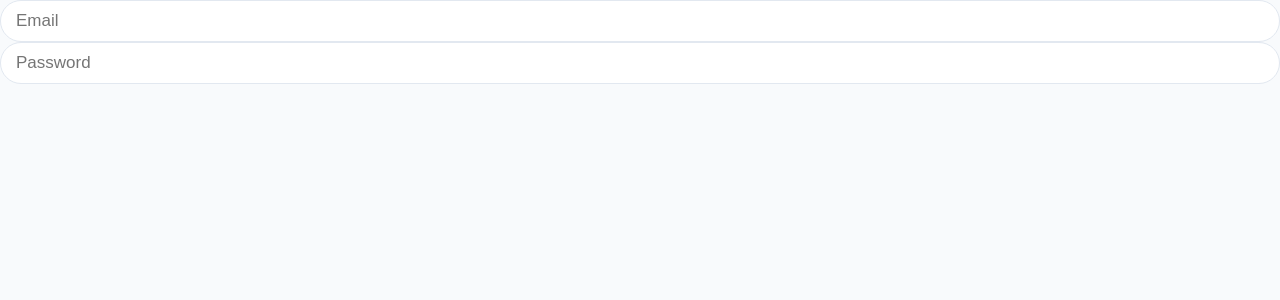
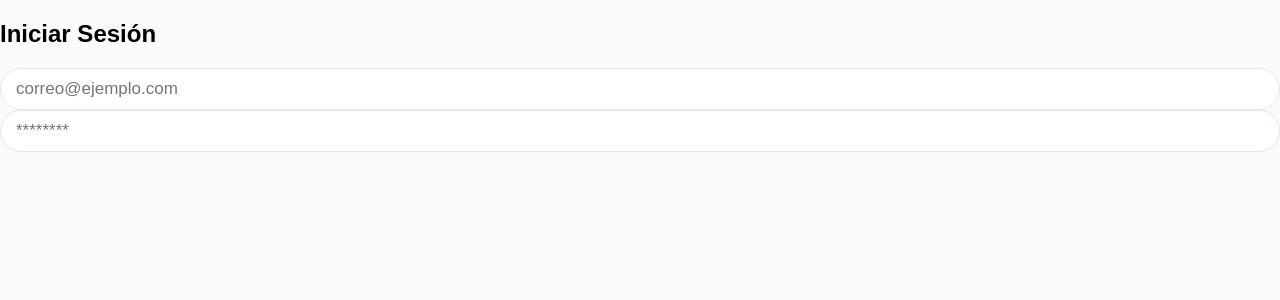
Before and after one commit to AlexanderCassiani/unibecas, a React (Vite) app: page / in a window 1280 px wide. Shown: the top 300 px of the page. Built offline with nearby package versions, Linux system fonts and the light colour scheme.

Commit message:
feat: agrega el formulario de login

```diff
--- a/src/features/auth/components/login_form/LoginForm.jsx
+++ b/src/features/auth/components/login_form/LoginForm.jsx
@@ -4,8 +4,9 @@ const LoginForm = () => {
     return (
         <div className='login-form'>
             <form>
-                <Input type="email" placeholder="Email" />
-                <Input type="password" placeholder="Password" />
+                <h2>Iniciar Sesión</h2>
+                <Input type="email" placeholder="correo@ejemplo.com" />
+                <Input type="password" placeholder="********" />
             </form>
         </div>
     )
```
